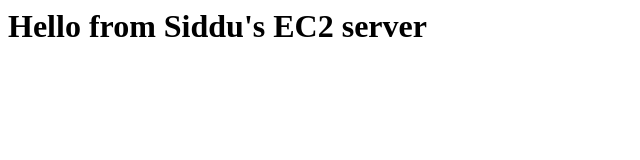
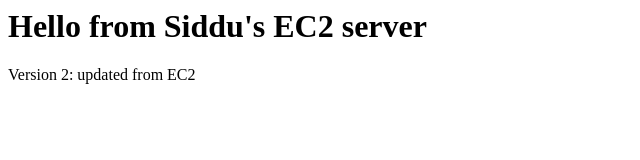
Before and after one commit to siddudevops-tech/devops-web-app, a plain HTML site: page index.html in a window 1280 px wide. Shown: the whole page, without its empty margins (0-640 px from the left). Drawn offline with Linux system fonts and the light colour scheme.

Commit message:
Update page to version 2

```diff
--- a/index.html
+++ b/index.html
@@ -1 +1,2 @@
 <h1>Hello from Siddu's EC2 server</h1>
+<p>Version 2: updated from EC2</p>
```
